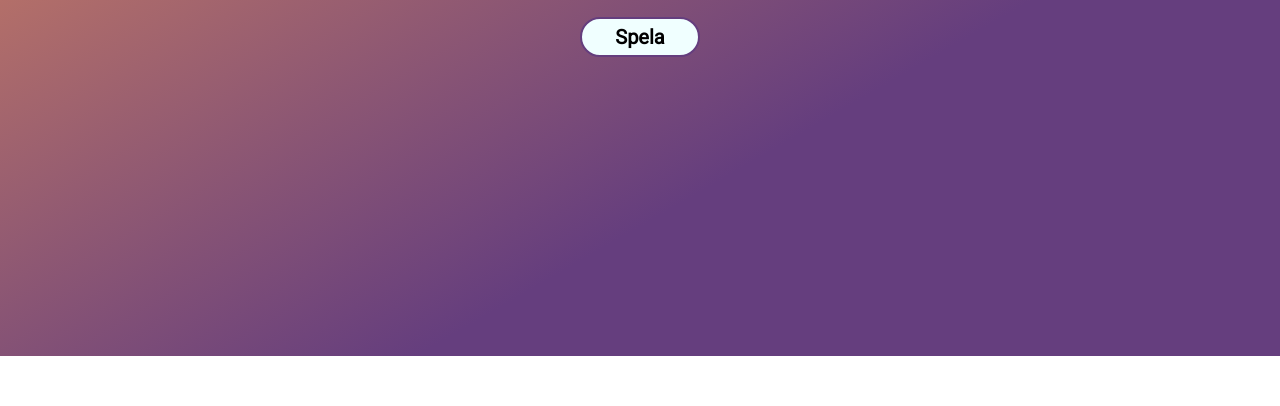
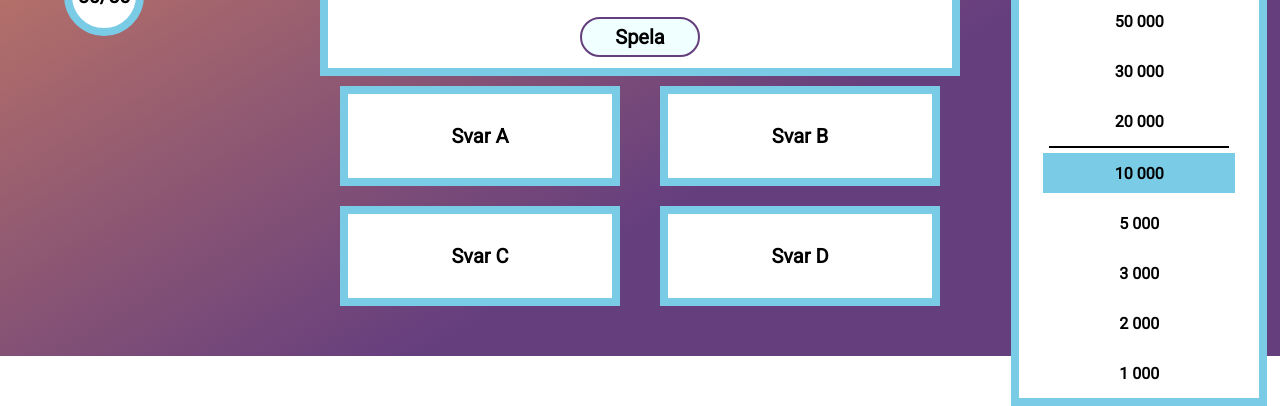
Before and after one commit to Owetz/Projekthantering, a plain HTML site: page index.html in a window 1280 px wide. Shown: the part 444-850 px from the top of the page. Before the commit the page ends 800 px from the top, so only its background shows below. Drawn offline with Linux system fonts and the light colour scheme.

Commit message:
class name changed
fghtyjgh

```diff
--- a/index.html
+++ b/index.html
@@ -18,7 +18,7 @@
             <!-- /section.welcome -->
 
             <!-- section.game-area -->
-            <section class="game-area hidden">
+            <section class="game-area">
                 <div class="clock primary centered" id="timer">00:45</div>
                 <div class="lifeline centered">
                     50/50
```
